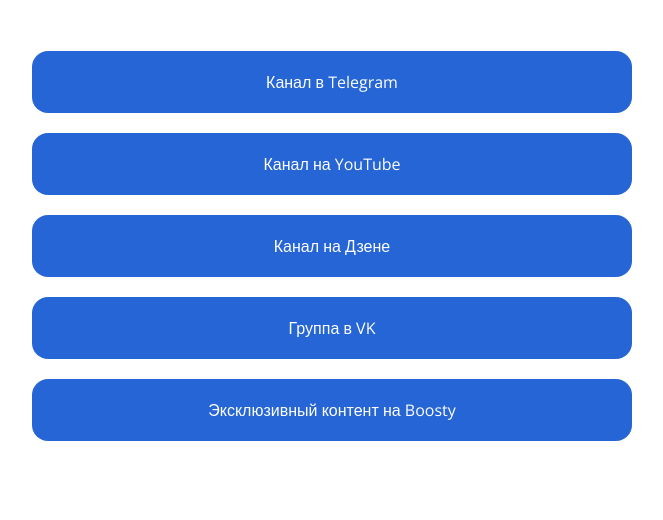
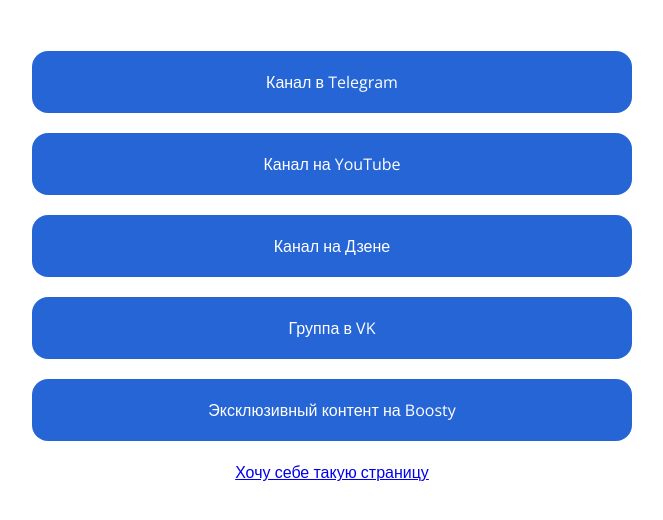
Before and after one commit to Day-Source/lnkz-personal, a plain HTML site: page index.html in a window 1280 px wide. Shown: the part 224-744 px from the top of the page, without its empty margins (308-971 px from the left). Drawn offline with nearby package versions, Linux system fonts and the light colour scheme.

Commit message:
Ad added

```diff
--- a/index.html
+++ b/index.html
@@ -23,6 +23,10 @@
         <a class="link" href="https://vk.com/dayglobal" target="_blank">Группа в VK</a>
         <a class="link" href="https://boosty.to/zakharday" target="_blank">Эксклюзивный контент на Boosty</a>
       </section>
+
+      <footer>
+        <a href="https://github.com/ZakharDay/lnkz-personal">Хочу себе такую страницу</a>
+      </footer>
     </div>
   </body>
 </html>
```
